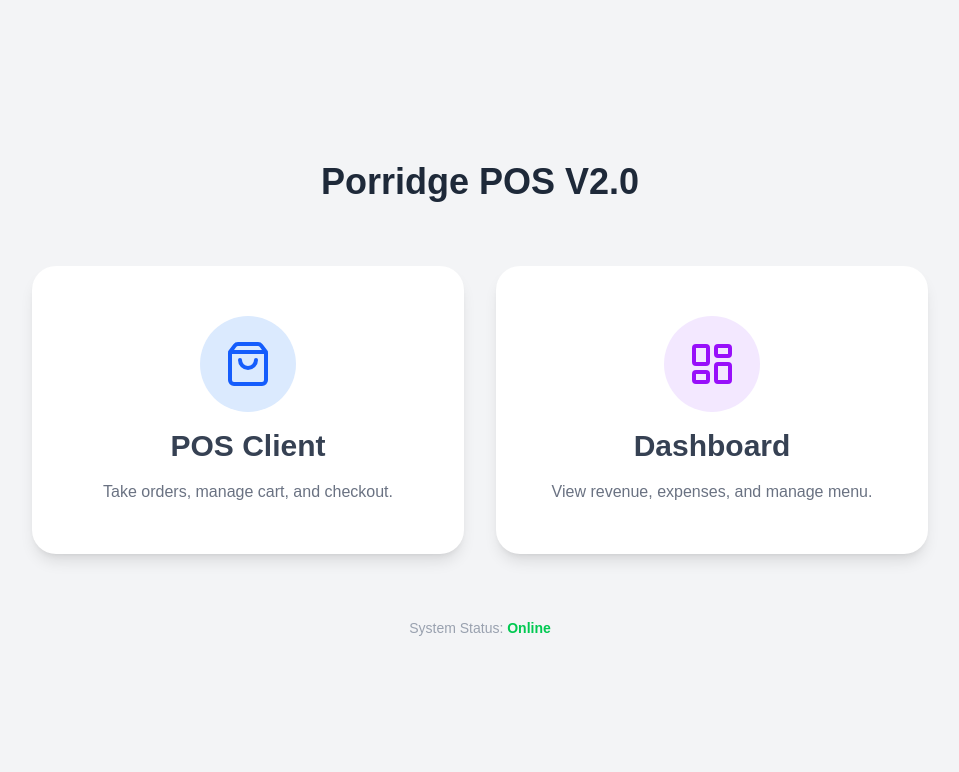
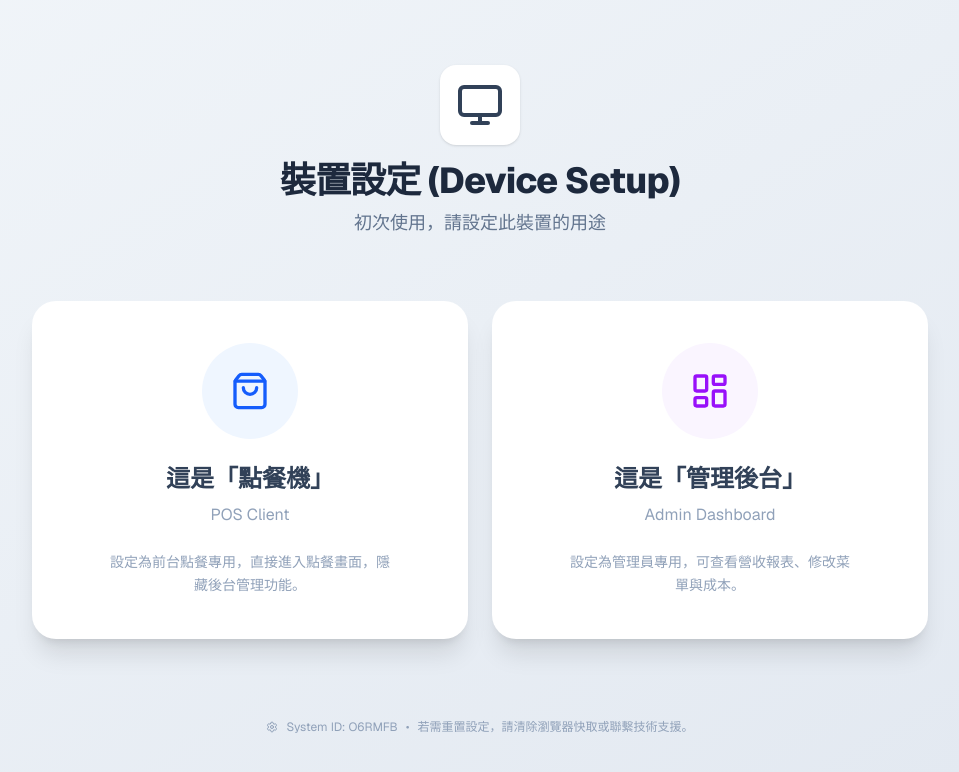
Before and after one commit to marcochang1118-svg/porridge-pos, a Next.js app: page / in a window 1280 px wide. Shown: the top 772 px of the page, without its empty margins (160-1119 px from the left). Built offline with nearby package versions, Linux system fonts and the light colour scheme.

Commit message:
feat: implement device binding setup screen

```diff
--- a/app/page.tsx
+++ b/app/page.tsx
@@ -1,37 +1,98 @@
-import Link from 'next/link';
-import { ShoppingBag, LayoutDashboard } from 'lucide-react';
+'use client';
+
+import { useEffect, useState } from 'react';
+import { useRouter } from 'next/navigation';
+import { ShoppingBag, LayoutDashboard, Monitor, Settings } from 'lucide-react';
 
 export default function Home() {
+  const router = useRouter();
+  const [isLoading, setIsLoading] = useState(true);
+  const [setupMode, setSetupMode] = useState(false);
+
+  useEffect(() => {
+    // Check for existing device binding
+    const savedRole = localStorage.getItem('porridge_device_role');
+
+    // Quick secret to reset: URL param ?reset=true
+    const urlParams = new URLSearchParams(window.location.search);
+    const isReset = urlParams.get('reset') === 'true';
+
+    if (savedRole && !isReset) {
+      router.push(savedRole === 'pos' ? '/pos' : '/dashboard');
+    } else {
+      if (isReset) localStorage.removeItem('porridge_device_role');
+      setIsLoading(false);
+    }
+  }, [router]);
+
+  const handleSetRole = (role: 'pos' | 'dashboard') => {
+    if (confirm(`確定要將此設備設定為「${role === 'pos' ? '點餐機' : '管理後台'}」嗎？\n(設定後將自動進入，如需重設請聯繫管理員)`)) {
+      localStorage.setItem('porridge_device_role', role);
+      router.push(role === 'pos' ? '/pos' : '/dashboard');
+    }
+  };
+
+  if (isLoading) {
+    return (
+      <div className="flex min-h-screen items-center justify-center bg-gray-100">
+        <div className="animate-pulse flex flex-col items-center gap-4">
+          <div className="h-12 w-12 rounded-full bg-gray-300"></div>
+          <div className="h-4 w-32 rounded bg-gray-300"></div>
+          <p className="text-gray-400 text-sm">Checking device authorization...</p>
+        </div>
+      </div>
+    );
+  }
+
   return (
-    <div className="flex min-h-screen flex-col items-center justify-center bg-gray-100 p-8 gap-8">
-      <h1 className="text-4xl font-bold text-gray-800 mb-8">Porridge POS V2.0</h1>
-
-      <div className="grid grid-cols-1 md:grid-cols-2 gap-8 w-full max-w-4xl">
-        <Link
-          href="/pos"
-          className="flex flex-col items-center justify-center gap-4 bg-white p-12 rounded-3xl shadow-lg hover:shadow-xl transition-all hover:scale-105 border-2 border-transparent hover:border-blue-500 group"
-        >
-          <div className="w-24 h-24 bg-blue-100 rounded-full flex items-center justify-center group-hover:bg-blue-600 transition-colors">
-            <ShoppingBag size={48} className="text-blue-600 group-hover:text-white" />
-          </div>
-          <h2 className="text-3xl font-bold text-gray-700 group-hover:text-blue-600">POS Client</h2>
-          <p className="text-gray-500 text-center">Take orders, manage cart, and checkout.</p>
-        </Link>
-
-        <Link
-          href="/dashboard"
-          className="flex flex-col items-center justify-center gap-4 bg-white p-12 rounded-3xl shadow-lg hover:shadow-xl transition-all hover:scale-105 border-2 border-transparent hover:border-purple-500 group"
-        >
-          <div className="w-24 h-24 bg-purple-100 rounded-full flex items-center justify-center group-hover:bg-purple-600 transition-colors">
-            <LayoutDashboard size={48} className="text-purple-600 group-hover:text-white" />
-          </div>
-          <h2 className="text-3xl font-bold text-gray-700 group-hover:text-purple-600">Dashboard</h2>
-          <p className="text-gray-500 text-center">View revenue, expenses, and manage menu.</p>
-        </Link>
+    <div className="flex min-h-screen flex-col items-center justify-center bg-gradient-to-br from-slate-100 to-slate-200 p-8 gap-8 font-sans">
+      <div className="text-center space-y-2 mb-8">
+        <div className="inline-flex items-center justify-center p-4 bg-white rounded-2xl shadow-sm mb-4">
+          <Monitor size={48} className="text-slate-700" />
+        </div>
+        <h1 className="text-4xl font-extrabold text-slate-800 tracking-tight">裝置設定 (Device Setup)</h1>
+        <p className="text-slate-500 text-lg">初次使用，請設定此裝置的用途</p>
       </div>
 
-      <div className="mt-8 text-sm text-gray-400">
-        System Status: <span className="text-green-500 font-bold">Online</span>
+      <div className="grid grid-cols-1 md:grid-cols-2 gap-6 w-full max-w-4xl">
+        <button
+          onClick={() => handleSetRole('pos')}
+          className="flex flex-col items-center justify-center gap-6 bg-white p-10 rounded-3xl shadow-xl hover:shadow-2xl transition-all hover:-translate-y-1 border-2 border-transparent hover:border-blue-500 group cursor-pointer"
+        >
+          <div className="w-24 h-24 bg-blue-50 rounded-full flex items-center justify-center group-hover:bg-blue-600 transition-colors duration-300">
+            <ShoppingBag size={40} className="text-blue-600 group-hover:text-white transition-colors" />
+          </div>
+          <div className="space-y-2 text-center">
+            <h2 className="text-2xl font-bold text-slate-700 group-hover:text-blue-600">這是「點餐機」</h2>
+            <p className="text-slate-400 group-hover:text-slate-500">POS Client</p>
+          </div>
+          <p className="text-sm text-slate-400 px-8 leading-relaxed">
+            設定為前台點餐專用，直接進入點餐畫面，隱藏後台管理功能。
+          </p>
+        </button>
+
+        <button
+          onClick={() => handleSetRole('dashboard')}
+          className="flex flex-col items-center justify-center gap-6 bg-white p-10 rounded-3xl shadow-xl hover:shadow-2xl transition-all hover:-translate-y-1 border-2 border-transparent hover:border-purple-500 group cursor-pointer"
+        >
+          <div className="w-24 h-24 bg-purple-50 rounded-full flex items-center justify-center group-hover:bg-purple-600 transition-colors duration-300">
+            <LayoutDashboard size={40} className="text-purple-600 group-hover:text-white transition-colors" />
+          </div>
+          <div className="space-y-2 text-center">
+            <h2 className="text-2xl font-bold text-slate-700 group-hover:text-purple-600">這是「管理後台」</h2>
+            <p className="text-slate-400 group-hover:text-slate-500">Admin Dashboard</p>
+          </div>
+          <p className="text-sm text-slate-400 px-8 leading-relaxed">
+            設定為管理員專用，可查看營收報表、修改菜單與成本。
+          </p>
+        </button>
+      </div>
+
+      <div className="mt-12 flex items-center gap-2 text-xs text-slate-400">
+        <Settings size={12} />
+        <span>System ID: {Math.random().toString(36).substring(7).toUpperCase()}</span>
+        <span>•</span>
+        <span>若需重置設定，請清除瀏覽器快取或聯繫技術支援。</span>
       </div>
     </div>
   );
```
